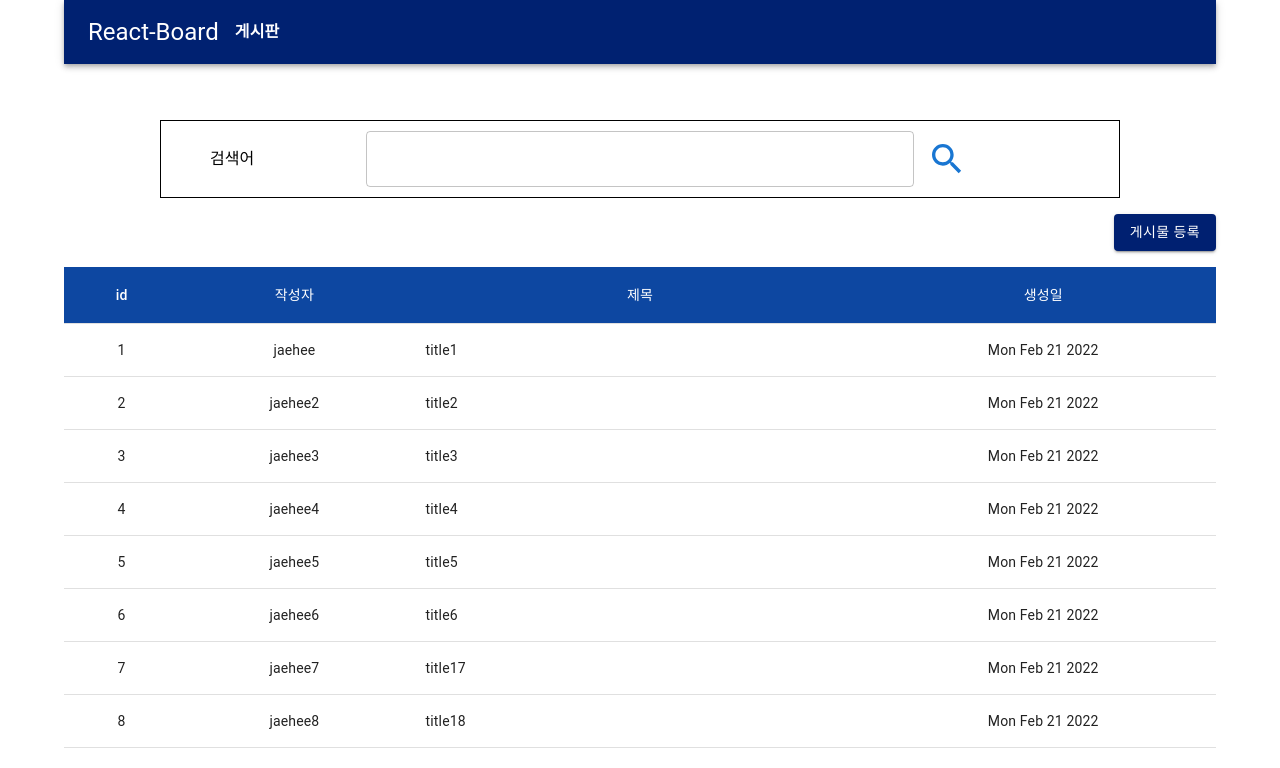
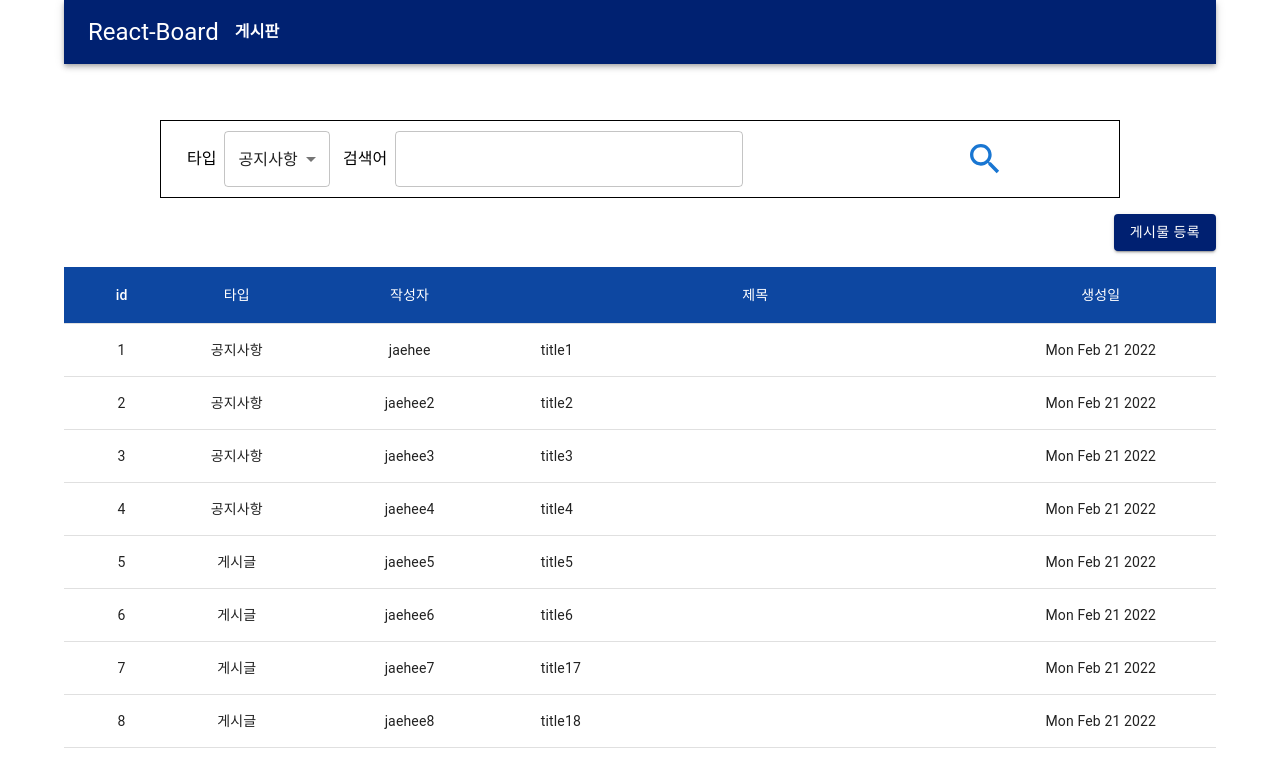
Before and after one commit to BestDevelopersIsHere/Board-Frontend, a React (Create React App) app: page /board in a window 1280 px wide. Shown: the top 768 px of the page. Built offline with nearby package versions, Linux system fonts and the light colour scheme.

Commit message:
게시글 타입 추가버전

```diff
--- a/src/page/Board/Board.tsx
+++ b/src/page/Board/Board.tsx
@@ -4,7 +4,7 @@ import BoardList from './BoardList';
 import { NormalButton } from '../../component/Button';
 import SearchCard from './SearchCard';
 import { useNavigate } from 'react-router-dom';
-import { IBoardSimple } from './BoardTypes';
+import { BoardType, IBoardSimple } from './BoardTypes';
 
 const BoardData: IBoardSimple[] = [
   {
@@ -12,48 +12,56 @@ const BoardData: IBoardSimple[] = [
     writer: 'jaehee',
     title: 'title1',
     createdDate: new Date().toDateString(),
+    boardType: BoardType.NOTICE,
   },
   {
     id: 2,
     writer: 'jaehee2',
     title: 'title2',
     createdDate: new Date().toDateString(),
+    boardType: BoardType.NOTICE,
   },
   {
     id: 3,
     writer: 'jaehee3',
     title: 'title3',
     createdDate: new Date().toDateString(),
+    boardType: BoardType.NOTICE,
   },
   {
     id: 4,
     writer: 'jaehee4',
     title: 'title4',
     createdDate: new Date().toDateString(),
+    boardType: BoardType.NOTICE,
   },
   {
     id: 5,
     writer: 'jaehee5',
     title: 'title5',
     createdDate: new Date().toDateString(),
+    boardType: BoardType.NORMAL,
   },
   {
     id: 6,
     writer: 'jaehee6',
     title: 'title6',
     createdDate: new Date().toDateString(),
+    boardType: BoardType.NORMAL,
   },
   {
     id: 7,
     writer: 'jaehee7',
     title: 'title17',
     createdDate: new Date().toDateString(),
+    boardType: BoardType.NORMAL,
   },
   {
     id: 8,
     writer: 'jaehee8',
     title: 'title18',
     createdDate: new Date().toDateString(),
+    boardType: BoardType.NORMAL,
   },
 ];
 
--- a/src/page/Board/BoardDetail.tsx
+++ b/src/page/Board/BoardDetail.tsx
@@ -1,7 +1,7 @@
 import React, { useCallback, useEffect, useState } from 'react';
 import { useNavigate, useParams } from 'react-router-dom';
 import { Box, Button, CircularProgress, Divider, Grid, Typography } from '@mui/material';
-import { IBoardDetail } from './BoardTypes';
+import { BoardType, IBoardDetail } from './BoardTypes';
 import { BoardBox, BoardPaper } from './Board';
 
 const BoardDetail = () => {
@@ -37,6 +37,7 @@ const BoardDetail = () => {
         '내용1내용1내용1내용1내용1내용1내용1내용1내용1내용1내용1내용1내용1내용1내용1내용1내용1내용1내용1내용1내용1내용1내용1내용1내용1내용1내용1내용1내용1내용1내용1내용1내용1내용1내용1내용1내용1내용1내용1내용1내용1내용1내용1내용1내용1내용1내용1내용1내용1내용1내용1내용1내용1내용1내용1내용1내용1내용1내용1내용1내용1내용1내용1내용1내용1내용1내용1내용1내용1내용1내용1내용1내용1내용1내용1내용1내용1내용1내용1내용1내용1내용1내용1내용1내용1내용1내용1내용1내용1' +
         '',
       createdDate: '2020-02-10 10:00:00',
+      boardType: BoardType.NOTICE,
     });
     setLoading(false);
   }, [param]);
--- a/src/page/Board/BoardList.tsx
+++ b/src/page/Board/BoardList.tsx
@@ -8,7 +8,7 @@ import {
   TableHead,
   TableRow,
 } from '@mui/material';
-import { IBoardList } from './BoardTypes';
+import { boardTypeDict, IBoardList } from './BoardTypes';
 import { useNavigate } from 'react-router-dom';
 
 const BoardTableHead = styled(TableHead)({
@@ -44,6 +44,9 @@ const BoardList = ({ boardList }: IBoardList) => {
             <BoardTableCell align={'center'} width={'10%'}>
               id
             </BoardTableCell>
+            <BoardTableCell align={'center'} width={'10%'}>
+              타입
+            </BoardTableCell>
             <BoardTableCell align={'center'} width={'20%'}>
               작성자
             </BoardTableCell>
@@ -62,6 +65,10 @@ const BoardList = ({ boardList }: IBoardList) => {
                 <TableCell align={'center'} width={'10%'}>
                   {board.id}
                 </TableCell>
+                <TableCell align={'center'} width={'10%'}>
+                  {boardTypeDict[board.boardType]}
+                </TableCell>
+
                 <TableCell align={'center'} width={'20%'}>
                   {board.writer}
                 </TableCell>
--- a/src/page/Board/BoardTypes.ts
+++ b/src/page/Board/BoardTypes.ts
@@ -1,3 +1,8 @@
+export enum BoardType {
+  NOTICE = 'NOTICE', // 공지사항
+  NORMAL = 'NORMAL', // 게시글
+}
+
 export interface IBoardList {
   boardList: IBoardSimple[];
 }
@@ -7,6 +12,7 @@ export interface IBoardSimple {
   writer: string;
   title: string;
   createdDate: string;
+  boardType: BoardType;
 }
 
 export interface IBoardDetail extends IBoardSimple {
@@ -18,3 +24,19 @@ export interface IBoardForUpdate {
   title: string;
   content: string;
 }
+
+export const boardTypeDivision = [
+  {
+    value: BoardType.NOTICE,
+    label: '공지사항',
+  },
+  {
+    value: BoardType.NORMAL,
+    label: '게시글',
+  },
+];
+
+export const boardTypeDict = {
+  [BoardType.NOTICE]: '공지사항',
+  [BoardType.NORMAL]: '게시글',
+};
--- a/src/page/Board/SearchCard.tsx
+++ b/src/page/Board/SearchCard.tsx
@@ -1,34 +1,55 @@
 import React, { useCallback } from 'react';
-import { Button, Grid, TextField } from '@mui/material';
+import { Button, Grid, MenuItem, TextField } from '@mui/material';
 import SearchIcon from '@mui/icons-material/Search';
+import { BoardType, boardTypeDivision } from './BoardTypes';
+import { useForm } from 'react-hook-form';
+
+interface ISearchCondition {
+  boardType: BoardType;
+  keyword: string;
+}
 
 const SearchCard = () => {
-  const handleSearchClick = useCallback(() => {
-    console.log('hi');
+  const { register, handleSubmit } = useForm<ISearchCondition>();
+  const handleSearchClick = useCallback((form: ISearchCondition) => {
+    console.info(form);
   }, []);
 
   return (
     <Grid
       container
       border={1}
-      justifyContent={'center'}
+      justifyContent={'space-between'}
       alignItems={'center'}
       sx={{ padding: '10px' }}
     >
+      <Grid item xs={9} sx={{ marginLeft: '1rem' }}>
+        <Grid container justifyContent={'flex-start'} alignItems={'center'} spacing={1}>
+          <Grid item>타입</Grid>
           <Grid item xs={2}>
-        검색어
+            <TextField select defaultValue={BoardType.NOTICE} {...register('boardType')}>
+              {boardTypeDivision.map((board) => (
+                <MenuItem key={board.value} value={board.value}>
+                  {board.label}
+                </MenuItem>
+              ))}
+            </TextField>
           </Grid>
-      <Grid item xs={7}>
+          <Grid item>검색어</Grid>
+          <Grid item xs={6}>
             <TextField
               fullWidth
+              {...register('keyword')}
               onKeyPress={(e) => {
-            if (e.key === 'Enter') handleSearchClick();
+                if (e.key === 'Enter') handleSubmit(handleSearchClick)();
               }}
             />
           </Grid>
+        </Grid>
+      </Grid>
       <Grid item xs={2}>
-        <Button onClick={() => handleSearchClick()}>
-          <SearchIcon sx={{ fontSize: 40, width: '50px' }} />
+        <Button onClick={handleSubmit(handleSearchClick)}>
+          <SearchIcon sx={{ fontSize: 40 }} />
         </Button>
       </Grid>
     </Grid>
```
Lines whose indentation alone changed are shown as unchanged.
